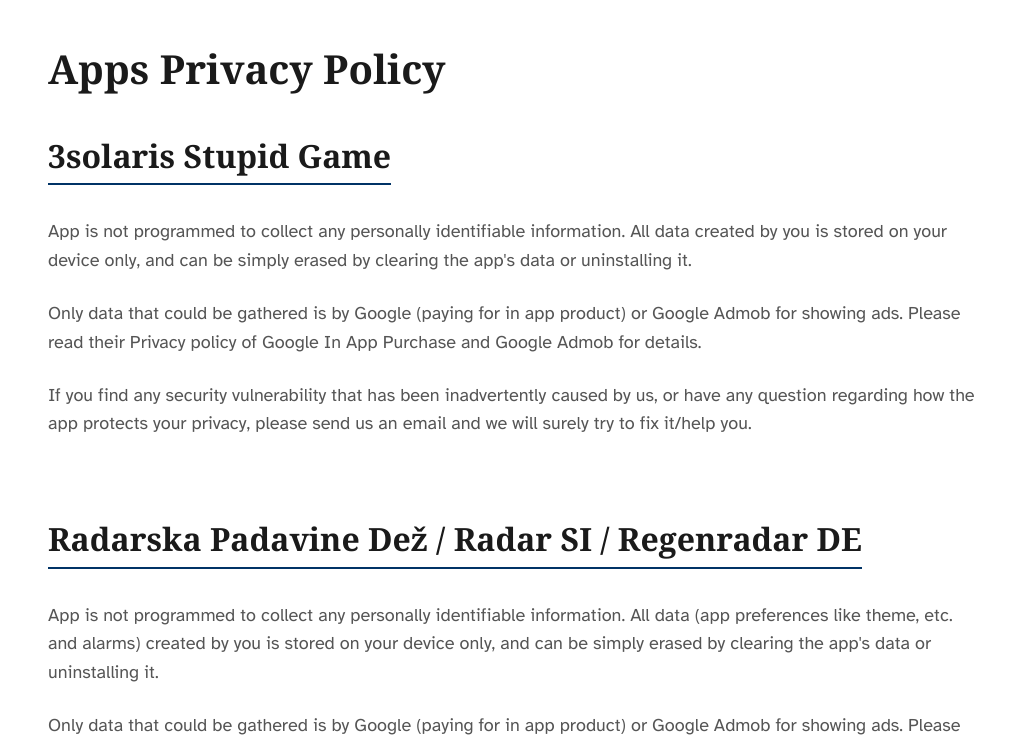
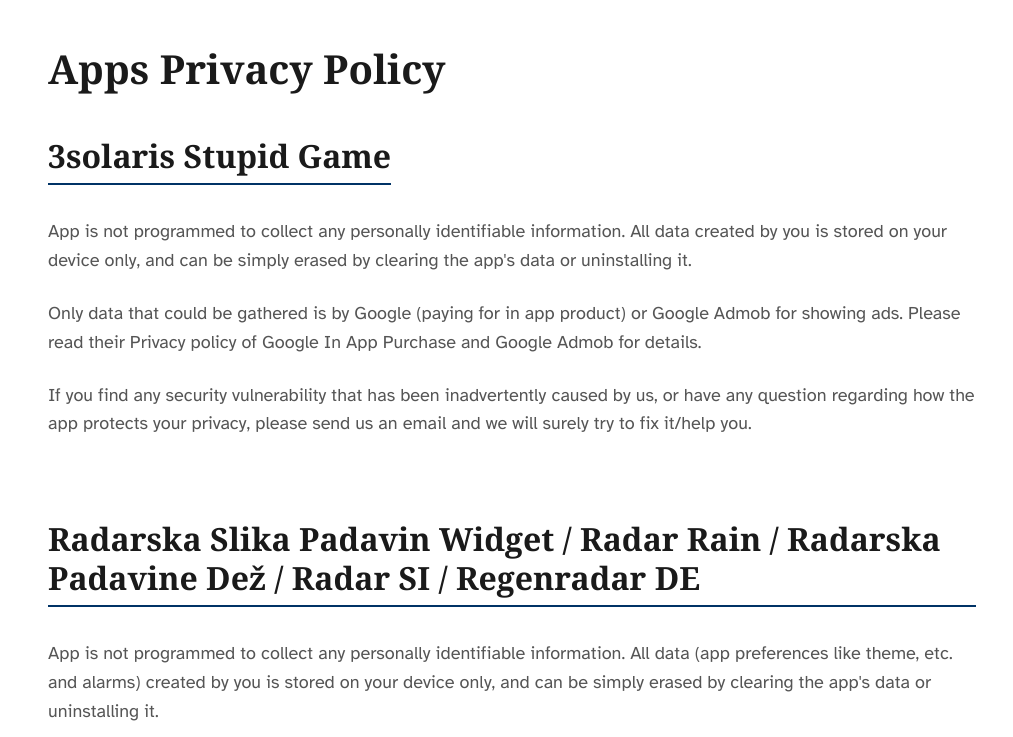
Before and after one commit to MoHortus/mohortus.github.io, an Astro site: page /privacy-policy in a window 1280 px wide. Shown: the part 75-812 px from the top of the page, without its empty margins (128-1141 px from the left). Built offline with nearby package versions, Linux system fonts and the light colour scheme; Astro itself is replaced by a stand-in of ours.

Commit message:
privacy policy adaptation

```diff
--- a/src/pages/privacy-policy.astro
+++ b/src/pages/privacy-policy.astro
@@ -46,7 +46,7 @@ const description = 'Privacy policy for MoHortus Android apps.';
 			</div>
 
 			<div class="policy-section">
-				<h2>Radarska Padavine Dež / Radar SI / Regenradar DE</h2>
+				<h2>Radarska Slika Padavin Widget / Radar Rain / Radarska Padavine Dež / Radar SI / Regenradar DE</h2>
 				<p>
 					App is not programmed to collect any personally identifiable information.
 					All data (app preferences like theme, etc. and alarms) created by you is stored
```
